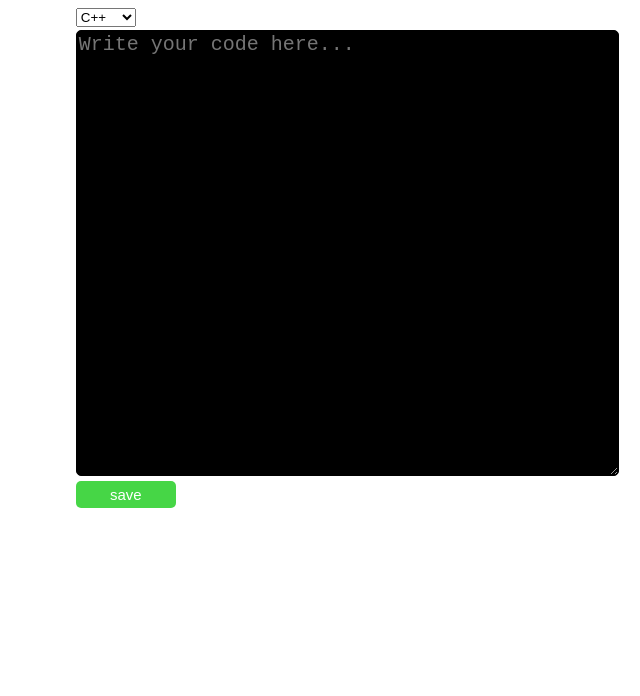
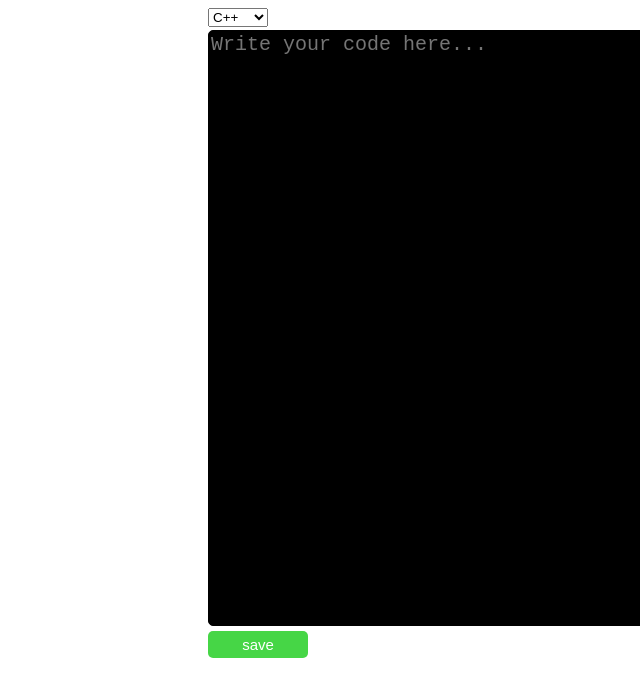
Before and after one commit to Sujeet-sharma786/notepad, a website: page web-dev/client/home.html in a window 1280 px wide. Shown: the whole page, without its empty margins (640-1280 px from the left). Drawn offline with Linux system fonts and the light colour scheme; no server answers.

Commit message:
'home.css'

```diff
--- a/web-dev/client/home.css
+++ b/web-dev/client/home.css
@@ -3,7 +3,8 @@
     display: flex;
     flex-direction: row;
     /* height: 100%; */
-    justify-content: space-evenly;
+    /* justify-content: space-evenly; */
+    /* position: fixed; */
 
 }
 
@@ -26,10 +27,14 @@
     display: flex;
     flex-direction: column;
     margin: auto;
-    width: 43%;
+    width: 44%;
     /* border: 1px solid black; */
     justify-content: space-between;
-    height: 500px;
+    height: 650px;
+    /* z-index: 7; */
+    /* position: sticky; */
+    position: fixed;
+    margin-left: 840px;
 }
 
 .code{
@@ -42,4 +47,12 @@
 
 .btn{
     background-color: green;
+    border: none;
+    border-radius: 2px;
+    height: 23px;
+    color: white;
 }
+.btn:hover{
+    cursor: pointer;
+
+}
--- a/web-dev/client/home.html
+++ b/web-dev/client/home.html
@@ -25,7 +25,7 @@
             <textarea id="code-box" placeholder="Write your code here..."
                 style="height: 100%; border: 1px solid black; border-radius: 5px; background-color: black; color: white; font-size: 20px;"></textarea>
             <button onclick="sendCode()"
-                style="width: 100px; height: 30px; margin-top: 5px; border-radius: 5px; background-color: rgb(70, 214, 70); color: white;border: none; font-size: 15px;">save</button>
+                style="cursor: pointer;   width: 100px; height: 30px; margin-top: 5px; border-radius: 5px; background-color: rgb(70, 214, 70); color: white;border: none; font-size: 15px;">save</button>
         </div>
 
     </div>
```
